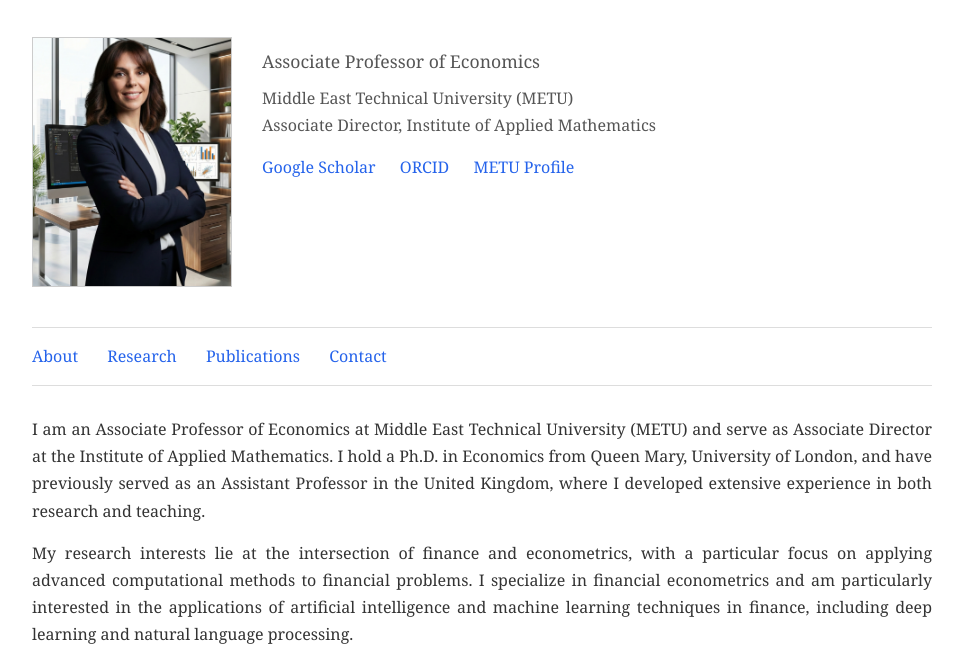
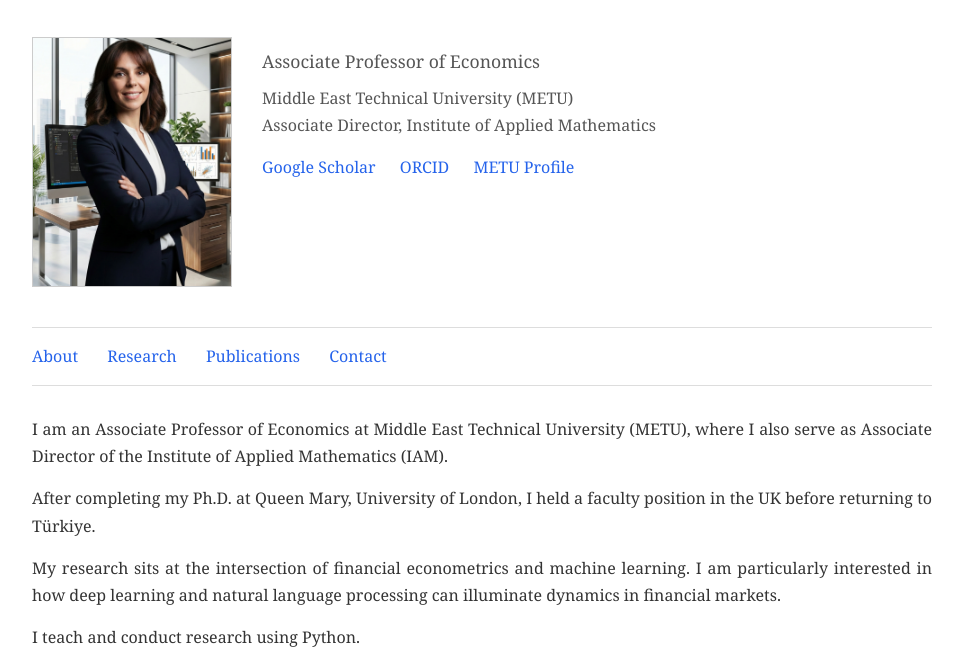
Before and after one commit to alevatak/alevatak.github.io, a plain HTML site: page index.html in a window 1280 px wide. Shown: the part 113-774 px from the top of the page, without its empty margins (158-1121 px from the left). Drawn offline with Linux system fonts and the light colour scheme.

Commit message:
Revise about section for clarity and detail
Updated the about section to clarify academic roles and research interests.

```diff
--- a/index.html
+++ b/index.html
@@ -268,15 +268,15 @@
 
         <section id="about">
             <p>
-                I am an Associate Professor of Economics at Middle East Technical University (METU) and serve as Associate Director at the Institute of Applied Mathematics.
-                I hold a Ph.D. in Economics from Queen Mary, University of London, and have previously served as an Assistant Professor in the United Kingdom, where I developed extensive experience in both research and teaching.
+               I am an Associate Professor of Economics at Middle East Technical University (METU), where I also serve as Associate Director of the Institute of Applied Mathematics (IAM).
             </p>
             <p>
-                My research interests lie at the intersection of finance and econometrics, with a particular focus on applying advanced computational methods to financial problems.
-                I specialize in financial econometrics and am particularly interested in the applications of artificial intelligence and machine learning techniques in finance, including deep learning and natural language processing.
+               After completing my Ph.D. at Queen Mary, University of London, I held a faculty position in the UK before returning to Türkiye.
             </p>
             <p>
-                I am proficient in multiple programming languages and statistical software, including Stata, Matlab, R, and Python, which I employ extensively in my research and teaching.
+                My research sits at the intersection of financial econometrics and machine learning. I am particularly interested in how deep learning and natural language processing can illuminate dynamics in financial markets.
+            </p>
+            <p> I teach and conduct research using Python.
             </p>
         </section>
 
```
